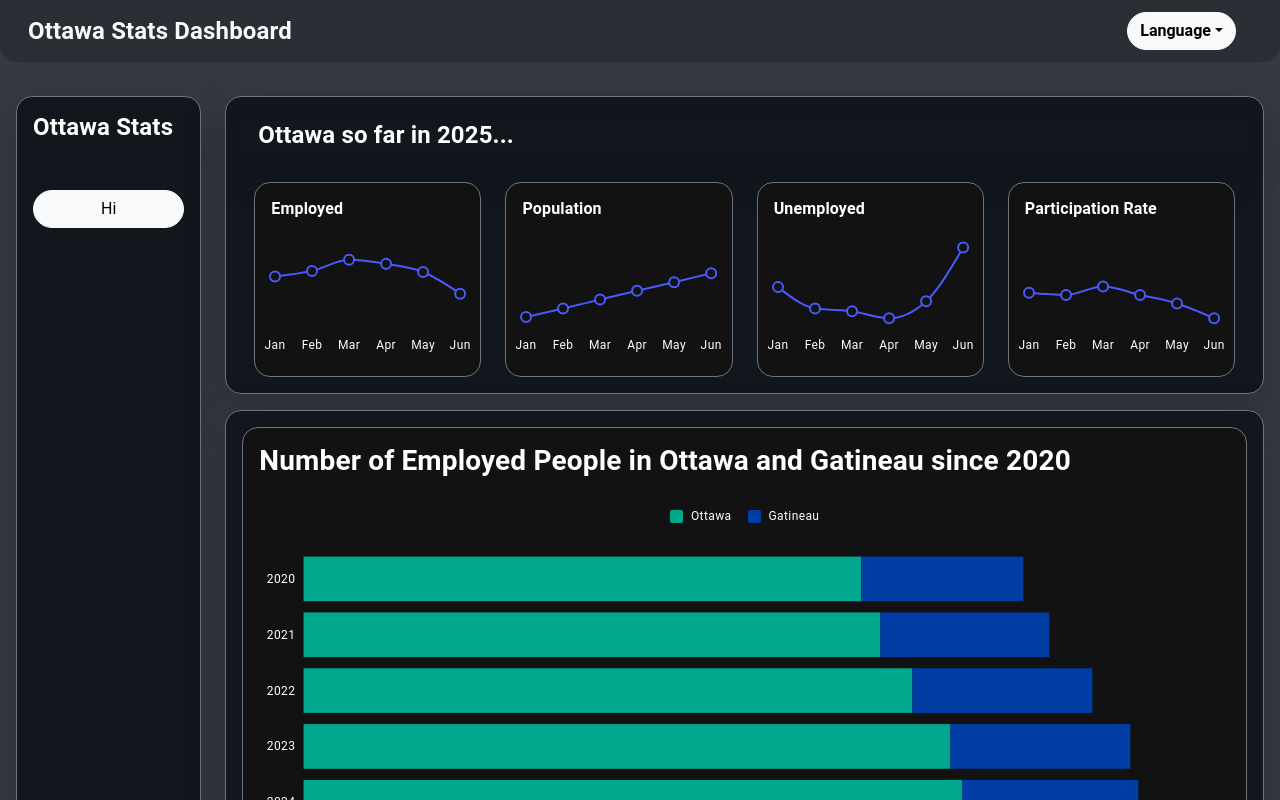
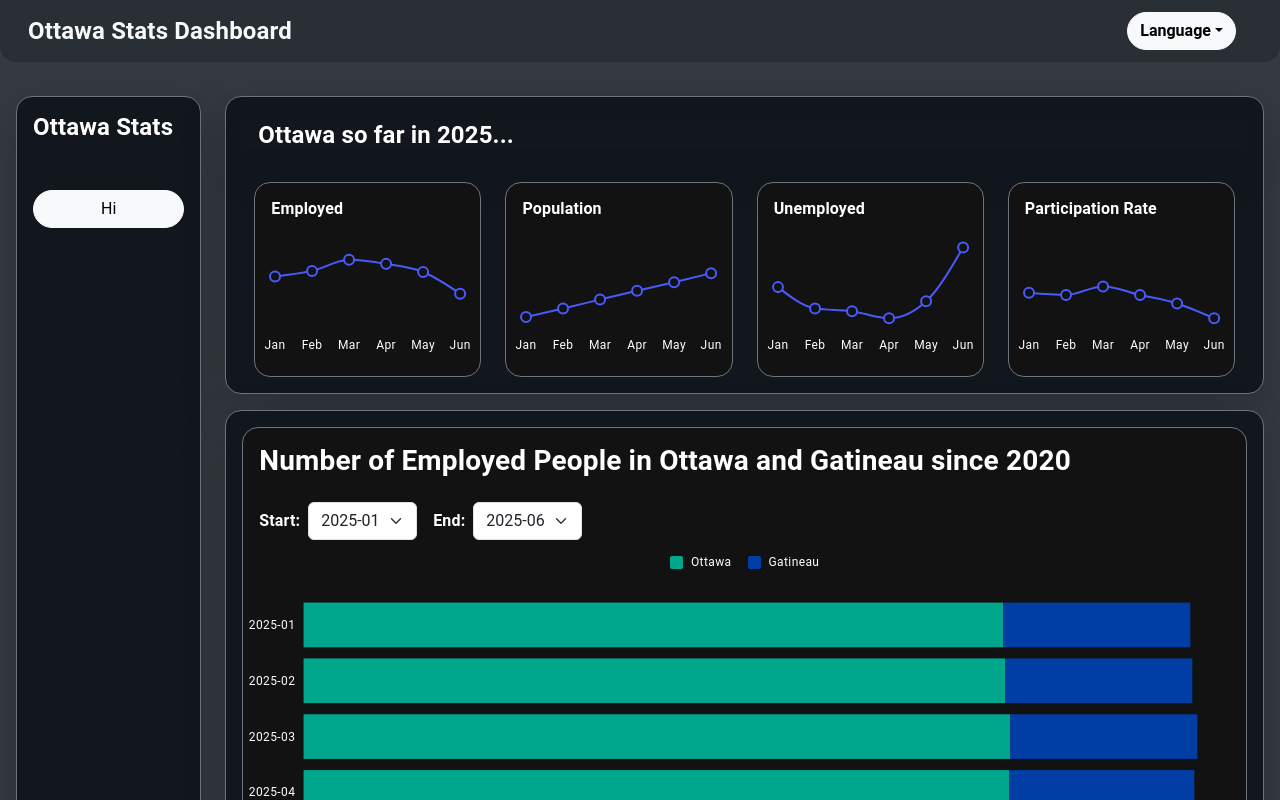
Before and after one commit to RayhanKarim1342/RayhanKarim-SEG3125-DataDashboard, a React (Create React App) app in the folder data-dashboard/: page / in a window 1280 px wide. Shown: the top 800 px of the page. Built offline with nearby package versions, Linux system fonts and the light colour scheme.

Commit message:
added basic dropdown for selecting dates

```diff
--- a/data-dashboard/src/components/Dashboard.js
+++ b/data-dashboard/src/components/Dashboard.js
@@ -1,4 +1,4 @@
-import React, { useContext } from "react";
+import React, { useContext, useState } from "react";
 import { LineChart } from "@mui/x-charts/LineChart";
 import { BarChart } from "@mui/x-charts/BarChart";
 import { Row, Col, Container, Button } from "react-bootstrap";
@@ -36,13 +36,83 @@ const Dashboard = () => {
   const t = translations[language] || translations.en;
 
   const employmentDataset = [
-    { year: "2020", ottawa: 596700, gatin: 173200 },
-    { year: "2021", ottawa: 616400, gatin: 180500 },
-    { year: "2022", ottawa: 650500, gatin: 192700 },
-    { year: "2023", ottawa: 691300, gatin: 192800 },
-    { year: "2024", ottawa: 704300, gatin: 188700 },
-    { year: "2025", ottawa: 697600, gatin: 187600 },
+    { year: "2020-01", ottawa: 635900, gatin: 182800 },
+    { year: "2020-02", ottawa: 627800, gatin: 181400 },
+    { year: "2020-03", ottawa: 611600, gatin: 179700 },
+    { year: "2020-04", ottawa: 585000, gatin: 169900 },
+    { year: "2020-05", ottawa: 564200, gatin: 161600 },
+    { year: "2020-06", ottawa: 555700, gatin: 159000 },
+    { year: "2020-07", ottawa: 567100, gatin: 164800 },
+    { year: "2020-08", ottawa: 579200, gatin: 168100 },
+    { year: "2020-09", ottawa: 589600, gatin: 168800 },
+    { year: "2020-10", ottawa: 591200, gatin: 170500 },
+    { year: "2020-11", ottawa: 592700, gatin: 172200 },
+    { year: "2020-12", ottawa: 596700, gatin: 173200 },
+    { year: "2021-01", ottawa: 605200, gatin: 172200 },
+    { year: "2021-02", ottawa: 616400, gatin: 173600 },
+    { year: "2021-03", ottawa: 622300, gatin: 175600 },
+    { year: "2021-04", ottawa: 625700, gatin: 177300 },
+    { year: "2021-05", ottawa: 626100, gatin: 177200 },
+    { year: "2021-06", ottawa: 628200, gatin: 177900 },
+    { year: "2021-07", ottawa: 630500, gatin: 180900 },
+    { year: "2021-08", ottawa: 625200, gatin: 183000 },
+    { year: "2021-09", ottawa: 617800, gatin: 183100 },
+    { year: "2021-10", ottawa: 613500, gatin: 182200 },
+    { year: "2021-11", ottawa: 614200, gatin: 181200 },
+    { year: "2021-12", ottawa: 616400, gatin: 180500 },
+    { year: "2022-01", ottawa: 618200, gatin: 180700 },
+    { year: "2022-02", ottawa: 623300, gatin: 184300 },
+    { year: "2022-03", ottawa: 630400, gatin: 188500 },
+    { year: "2022-04", ottawa: 641100, gatin: 193800 },
+    { year: "2022-05", ottawa: 647200, gatin: 194000 },
+    { year: "2022-06", ottawa: 643200, gatin: 193600 },
+    { year: "2022-07", ottawa: 639400, gatin: 191500 },
+    { year: "2022-08", ottawa: 638500, gatin: 191800 },
+    { year: "2022-09", ottawa: 646300, gatin: 191200 },
+    { year: "2022-10", ottawa: 646900, gatin: 190800 },
+    { year: "2022-11", ottawa: 649700, gatin: 192600 },
+    { year: "2022-12", ottawa: 650500, gatin: 192700 },
+    { year: "2023-01", ottawa: 655500, gatin: 191400 },
+    { year: "2023-02", ottawa: 655400, gatin: 188000 },
+    { year: "2023-03", ottawa: 659100, gatin: 187300 },
+    { year: "2023-04", ottawa: 660000, gatin: 189900 },
+    { year: "2023-05", ottawa: 665100, gatin: 191000 },
+    { year: "2023-06", ottawa: 672200, gatin: 191100 },
+    { year: "2023-07", ottawa: 678400, gatin: 189800 },
+    { year: "2023-08", ottawa: 683000, gatin: 190500 },
+    { year: "2023-09", ottawa: 684300, gatin: 192000 },
+    { year: "2023-10", ottawa: 689600, gatin: 193500 },
+    { year: "2023-11", ottawa: 690800, gatin: 194500 },
+    { year: "2023-12", ottawa: 691300, gatin: 192800 },
+    { year: "2024-01", ottawa: 689300, gatin: 194000 },
+    { year: "2024-02", ottawa: 689900, gatin: 195100 },
+    { year: "2024-03", ottawa: 686800, gatin: 196600 },
+    { year: "2024-04", ottawa: 682300, gatin: 194300 },
+    { year: "2024-05", ottawa: 679500, gatin: 191200 },
+    { year: "2024-06", ottawa: 679300, gatin: 189700 },
+    { year: "2024-07", ottawa: 683200, gatin: 188900 },
+    { year: "2024-08", ottawa: 690600, gatin: 188200 },
+    { year: "2024-09", ottawa: 698100, gatin: 187900 },
+    { year: "2024-10", ottawa: 702100, gatin: 188000 },
+    { year: "2024-11", ottawa: 702000, gatin: 188400 },
+    { year: "2024-12", ottawa: 704300, gatin: 188700 },
+    { year: "2025-01", ottawa: 705700, gatin: 188500 },
+    { year: "2025-02", ottawa: 708300, gatin: 188500 },
+    { year: "2025-03", ottawa: 713500, gatin: 187600 },
+    { year: "2025-04", ottawa: 711600, gatin: 187000 },
+    { year: "2025-05", ottawa: 707800, gatin: 186900 },
+    { year: "2025-06", ottawa: 697600, gatin: 187600 },
   ];
+
+  const monthOptions = employmentDataset.map((item) => item.year);
+  const [startDate, setStartDate] = useState(
+    monthOptions[monthOptions.length - 6]
+  );
+  const [endDate, setEndDate] = useState(monthOptions[monthOptions.length - 1]);
+
+  const filteredDataset = employmentDataset.filter(
+    (item) => item.year >= startDate && item.year <= endDate
+  );
 
   const peopleFormatter = (value) => `${value.toLocaleString()} people`;
 
@@ -50,11 +120,10 @@ const Dashboard = () => {
     xAxis: [
       {
         tickLabelInterval: (index) => index % 3 === 0,
-        margin: { right: 200 },
       },
     ],
     height: 400,
-    margin: { left: 0, right: 100 },
+    margin: { left: 0, right: 0 },
   };
 
   return (
@@ -71,6 +140,7 @@ const Dashboard = () => {
             </Button>
           </div>
         </Col>
+
         <Col md={10}>
           <Row
             className="gy-4 rounded-4 border border-secondary shadow-lg ms-0 me-1 pb-3 px-3 mt-2"
@@ -136,8 +206,50 @@ const Dashboard = () => {
               <h5 className="pt-3 px-3 display-6 fs-3 text-white fw-bold pb-3">
                 {t.chartTitle}
               </h5>
+
+              <div className="d-flex gap-3 px-3 pb-2 align-items-center flex-wrap">
+                <div>
+                  <label
+                    htmlFor="start-date"
+                    className="text-white fw-bold me-2"
+                  >
+                    Start:
+                  </label>
+                  <select
+                    id="start-date"
+                    className="form-select w-auto d-inline-block"
+                    value={startDate}
+                    onChange={(e) => setStartDate(e.target.value)}
+                  >
+                    {monthOptions.map((date) => (
+                      <option key={date} value={date}>
+                        {date}
+                      </option>
+                    ))}
+                  </select>
+                </div>
+
+                <div>
+                  <label htmlFor="end-date" className="text-white fw-bold me-2">
+                    End:
+                  </label>
+                  <select
+                    id="end-date"
+                    className="form-select w-auto d-inline-block"
+                    value={endDate}
+                    onChange={(e) => setEndDate(e.target.value)}
+                  >
+                    {monthOptions.map((date) => (
+                      <option key={date} value={date}>
+                        {date}
+                      </option>
+                    ))}
+                  </select>
+                </div>
+              </div>
+
               <BarChart
-                dataset={employmentDataset}
+                dataset={filteredDataset}
                 yAxis={[{ scaleType: "band", dataKey: "year", width: 60 }]}
                 series={[
                   {
```
